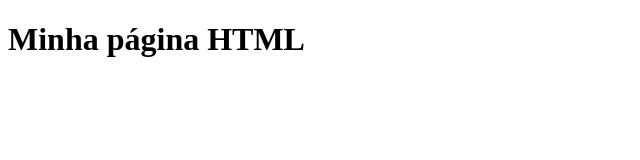
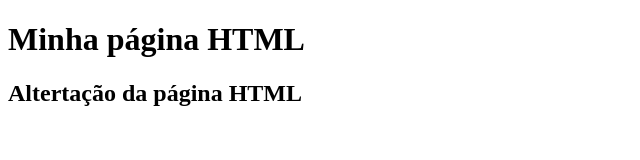
Before and after one commit to AgathaLima/gama-no-gitHub, a plain HTML site: page index.html in a window 1280 px wide. Shown: the whole page, without its empty margins (0-640 px from the left). Drawn offline with Linux system fonts and the light colour scheme.

Commit message:
arquivo index.html atualizado novamente

```diff
--- a/index.html
+++ b/index.html
@@ -8,5 +8,6 @@
 </head>
 <body>
     <h1>Minha página HTML</h1>
+    <h2>Altertação da página HTML</h2>
 </body>
 </html>
```
